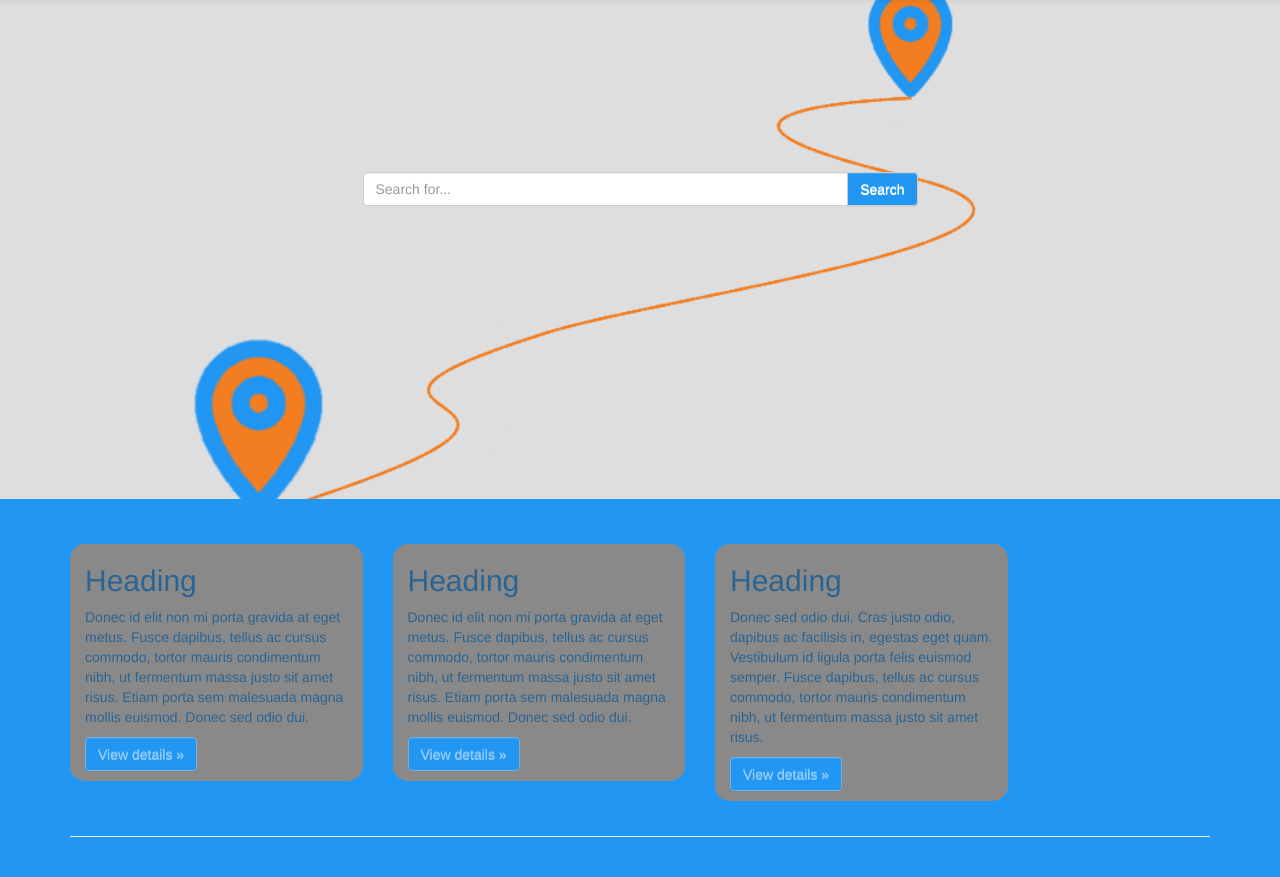
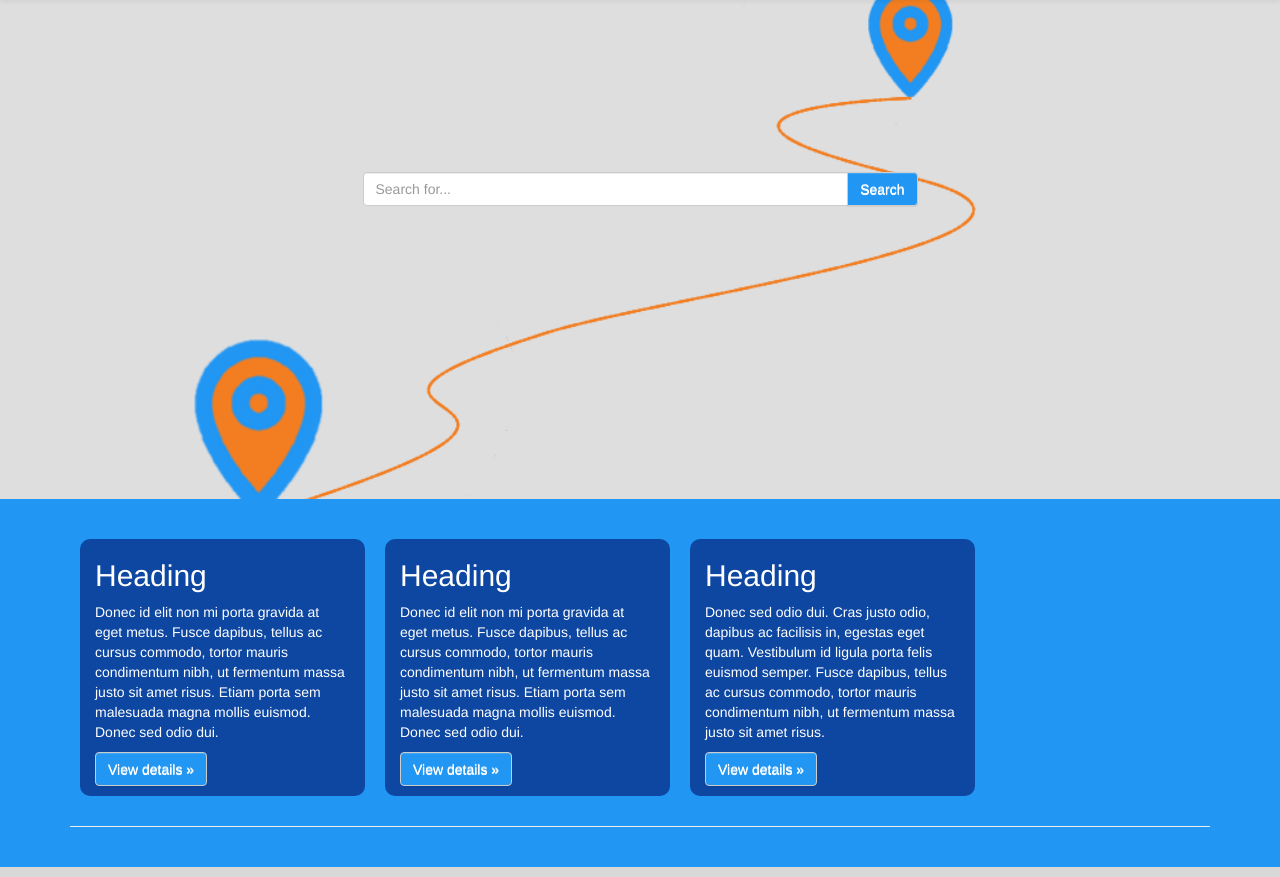
Before and after one commit to BSantos22/eventLift, a Flask app: page / in a window 1280 px wide. Shown: the part 51-928 px from the top of the page. Run offline with Flask 2, Linux system fonts and the light colour scheme; some libraries are stand-ins or nearby versions.

Commit message:
working on homepage

```diff
--- a/eventlift/static/home.css
+++ b/eventlift/static/home.css
@@ -20,8 +20,8 @@ body {
 }
 
 .info {
-  border-radius: 15px;
-  margin: 15px;
-  background-color: #f37e21;
-  opacity: 50%
+  border-radius: 10px;
+  margin: 10px;
+  color: white;
+  background-color: #0D47A1;
 }
--- a/eventlift/templates/home.html
+++ b/eventlift/templates/home.html
@@ -23,7 +23,7 @@
 
 <div class="container">
     <!-- Example row of columns -->
-    <div class="row">
+    <div class="row center-block">
         <div class="col-md-3 info">
             <h2>Heading</h2>
             <p>Donec id elit non mi porta gravida at eget metus. Fusce dapibus, tellus ac cursus commodo, tortor mauris condimentum nibh, ut fermentum massa justo sit amet risus. Etiam porta sem malesuada magna mollis euismod. Donec sed odio dui. </p>
```
